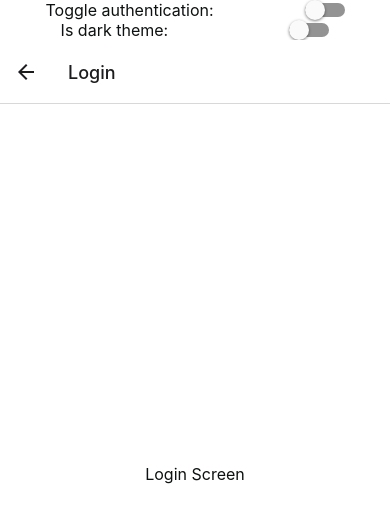
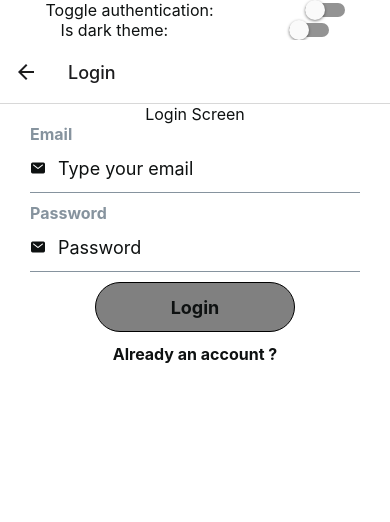
Before and after one commit to Oronoque/Rituals.app, a React Native app: screen /Login in a window 390 px wide. Shown: the top 522 px of the page. Built offline with nearby package versions, Linux system fonts and the light colour scheme.

Commit message:
✅ [ADD] Update work

```diff
--- a/App.js
+++ b/App.js
@@ -20,9 +20,8 @@ export const Container = styled(View)`
   justify-content: center;
 `;
 
-export default function App() {
+function Main() {
   const [isConnected, setIsConnected] = useState(false);
-  const [isDarkTheme, setIsDarkTheme] = useState(false);
 
   const { appData, updateAppData } = useContext(AppContext);
 
@@ -38,7 +37,7 @@ export default function App() {
 
   return (
     <AppProvider>
-      <ThemeProvider theme={isDarkTheme ? darkTheme : lightTheme}>
+      <ThemeProvider theme={appData.isDarkTheme ? darkTheme : lightTheme}>
         <NavigationContainer>
           <SafeAreaView>
             <View
@@ -59,9 +58,11 @@ export default function App() {
             >
               <Text>Is dark theme:</Text>
               <Switch
-                value={isDarkTheme}
+                value={appData.isDarkTheme}
                 onValueChange={(value) => {
-                  setIsDarkTheme(value);
+                  updateAppData({
+                    isDarkTheme: value,
+                  });
                 }}
               />
             </View>
@@ -70,6 +71,15 @@ export default function App() {
         </NavigationContainer>
       </ThemeProvider>
     </AppProvider>
+  );
+}
 
-);
-}
+const App = () => {
+  return (
+    <AppProvider>
+      <Main />
+    </AppProvider>
+  );
+};
+
+export default App;
--- a/components/Button/index.js
+++ b/components/Button/index.js
@@ -1,7 +1,10 @@
 import React from 'react';
 import { Text, TouchableOpacity } from 'react-native';
+import { useTheme } from 'styled-components/native';
 
-const Button = ({ onPress, title, size = 'medium', customStyle }) => {
+const Button = ({ onPress, title, size = 'medium', customStyle, isDisabled = false }) => {
+  const { colors } = useTheme();
+
   const getStyling = () => {
     if (size === 'small') {
       return {
@@ -21,6 +24,7 @@ const Button = ({ onPress, title, size = 'medium', customStyle }) => {
 
   return (
     <TouchableOpacity
+      // activeOpacity={1}
       onPress={onPress}
       style={{
         height: style.height,
@@ -29,11 +33,12 @@ const Button = ({ onPress, title, size = 'medium', customStyle }) => {
         borderRadius: 30,
         alignItems: 'center',
         justifyContent: 'center',
-        backgroundColor: 'grey',
+        // backgroundColor: isDisabled ? lighter(colors.primary, 20) : colors.primary,
+        backgroundColor: isDisabled ? 'grey' : colors.primary,
         ...customStyle,
       }}
     >
-      <Text style={{ color: 'white', fontWeight: 'bold', fontSize: 18 }}>{title}</Text>
+      <Text style={{ color: colors.text, fontWeight: 'bold', fontSize: 18 }}>{title}</Text>
     </TouchableOpacity>
   );
 };
--- a/components/SettingRow/index.js
+++ b/components/SettingRow/index.js
@@ -1,40 +1,95 @@
 import React, { useContext } from 'react';
-import { View, Switch } from 'react-native';
+import { View, Switch, Dimensions } from 'react-native';
+import RNPickerSelect from 'react-native-picker-select';
+import { useTheme } from 'styled-components/native';
 
 import Ionicons from '@expo/vector-icons/Ionicons';
 
 import Text from '../Text';
 
-const SettingRow = ({ icon, text, value, type, onPress }) => {
+const SettingRow = ({
+  icon,
+  iconColor,
+  text,
+  value,
+  onChange,
+  type,
+  isActive,
+  options,
+  placeholder = 'Select',
+}) => {
+  const { colors } = useTheme();
+
   return (
     <View
       style={{
         flexDirection: 'row',
         justifyContent: 'space-between',
+        alignItems: 'center',
         width: '100%',
         borderBottomWidth: 1,
-        paddingVertical: 8,
-        paddingHorizontal: 12,
+        borderBottomColor: colors.borderColor,
+        paddingVertical: 4,
+        height: 50,
       }}
     >
-      {/* 70 */}
       <View
         style={{
+          width: '50%',
           flexDirection: 'row',
-          justifyContent: 'center',
           alignItems: 'center',
+          marginLeft: 8,
         }}
       >
-        <Ionicons name={icon} size={26} color="#E46D2B" />
-        <View style={{ marginLeft: 8 }}>
-          <Text size='big'>{text}</Text>
+        <Ionicons name={icon} size={22} color={iconColor} />
+        <View style={{ marginLeft: 12 }}>
+          <Text>{text}</Text>
         </View>
       </View>
 
-      {/* 30 */}
-      <View>
-        <Switch onPress={onPress}
-        />
+      <View style={{ width: '50%' }}>
+        {type === 'switch' ? (
+          <View style={{ alignItems: 'flex-end', marginRight: 30 }}>
+            <Switch
+              onValueChange={(value) => {
+                onChange(value);
+              }}
+              value={isActive}
+            />
+          </View>
+        ) : null}
+
+        {type === 'text' ? (
+          <View style={{ alignItems: 'flex-end', marginRight: 30 }}>
+            <Text customStyle={{ fontStyle: 'italic', color: colors.textSecondary }}>{value}</Text>
+          </View>
+        ) : null}
+
+        {type === 'select' ? (
+          <RNPickerSelect
+            placeholder={{ label: placeholder, value: null, fontSize: 20 }}
+            onValueChange={(value) => {
+              onChange(value);
+            }}
+            items={options}
+            value={value}
+            style={{
+              placeholder: {
+                color: colors.textSecondary,
+              },
+              inputIOS: {
+                color: colors.textSecondary,
+                textAlign: 'center',
+                fontSize: 16,
+                height: 50,
+              },
+              inputAndroid: {
+                width: Dimensions.get('window').width - 40,
+                height: 50,
+              },
+            }}
+          />
+        ) : null}
       </View>
     </View>
   );
--- a/components/Text/index.js
+++ b/components/Text/index.js
@@ -2,7 +2,7 @@ import React from 'react';
 import { Text } from 'react-native';
 import { useTheme } from 'styled-components/native';
 
-const TextComponent = ({ children, isBold, size = 'normal' }) => {
+const TextComponent = ({ children, isBold, size = 'normal', customStyle }) => {
   const { colors } = useTheme();
 
   const getTextSize = () => {
@@ -23,6 +23,7 @@ const TextComponent = ({ children, isBold, size = 'normal' }) => {
         color: colors.text,
         fontWeight: isBold ? 'bold' : 'normal',
         fontSize: getTextSize(),
+        ...customStyle,
       }}
     >
       {children}
--- a/layout.js
+++ b/layout.js
@@ -4,8 +4,8 @@ import { View } from 'react-native';
 export const ScreenContainer = styled(View)`
   flex: 1;
   align-items: center;
-  justify-content: center;
   background-color: ${(p) => p.theme.colors.background};
+  padding-horizontal: 20px;
 `;
 
 export const CenteredContainer = styled(View)`
--- a/package.json
+++ b/package.json
@@ -23,6 +23,7 @@
     "react": "18.2.0",
     "react-native": "0.71.6",
     "react-native-elements": "^3.4.3",
+    "react-native-picker-select": "^8.0.4",
     "react-native-safe-area-context": "^4.5.1",
     "react-native-screens": "^3.20.0",
     "styled-components": "^5.3.9"
--- a/screens/HomeScreen.js
+++ b/screens/HomeScreen.js
@@ -17,7 +17,6 @@ function HomeScreen() {
 
   return (
     <ScreenContainer>
-      <Text>{JSON.stringify(appData)}</Text>
       <Text>Home Screen</Text>
 
       <Button
--- a/screens/LoginScreen.js
+++ b/screens/LoginScreen.js
@@ -1,12 +1,96 @@
-import React from 'react';
+import React, { useState } from 'react';
+import { Input } from 'react-native-elements';
+import { View } from 'react-native';
+
+import { useTheme } from 'styled-components/native';
+import Ionicons from '@expo/vector-icons/Ionicons';
 
 import Text from '../components/Text';
+import Button from '../components/Button';
+
 import { ScreenContainer } from '../layout';
 
-function LoginScreen() {
+function LoginScreen({ navigation }) {
+  const { colors } = useTheme();
+
+  const [data, setData] = useState({
+    email: null,
+    isEmailValid: null,
+    password: null,
+    isPasswordValid: null,
+  });
+
+  const emailRegex = /^[^\s@]+@[^\s@]+\.[^\s@]+$/;
+
   return (
     <ScreenContainer>
       <Text>Login Screen</Text>
+
+      <Input
+        keyboardType="email-address"
+        placeholder="Type your email"
+        placeholderTextColor={colors.placeholder}
+        autoCorrect={false}
+        autoCapitalize="none"
+        value={data.email}
+        label="Email"
+        inputStyle={{
+          color: colors.text,
+          fontSize: 18,
+        }}
+        onChangeText={(value) => {
+          return setData({
+            ...data,
+            email: value,
+            isEmailValid: emailRegex.test(value),
+          });
+        }}
+        leftIcon={<Ionicons name="mail" size={16} color={colors.text} style={{ marginRight: 8 }} />}
+        rightIcon={
+          data.isEmailValid === null ? null : data.isEmailValid ? (
+            <Ionicons
+              name="ios-checkmark-sharp"
+              size={26}
+              color={colors.green}
+              style={{ fontWeight: 'bold' }}
+            />
+          ) : (
+            <Ionicons
+              name="close-sharp"
+              size={26}
+              color={colors.red}
+              style={{ fontWeight: 'bold' }}
+            />
+          )
+        }
+      />
+      <Input
+        secureTextEntry={true}
+        placeholder="Password"
+        placeholderTextColor={colors.placeholder}
+        autoCorrect={false}
+        autoCapitalize="none"
+        // errorMessage={data.isPasswordValid === false ? 'The password is invalid' : null}
+        value={data.password}
+        label="Password"
+        inputStyle={{
+          color: colors.text,
+          fontSize: 18,
+        }}
+        onChangeText={(value) => {
+          return setData({
+            ...data,
+            password: value,
+            isPasswordValid: value?.length > 3,
+          });
+        }}
+        leftIcon={<Ionicons name="mail" size={16} color={colors.text} style={{ marginRight: 8 }} />}
+      />
+
+      <Button isDisabled={!data.isEmailValid || !data.isPasswordValid} isNaked title="Login" />
+      <View style={{ marginTop: 12 }}>
+        <Text isBold>Already an account ?</Text>
+      </View>
     </ScreenContainer>
   );
 }
--- a/screens/SettingsScreen.js
+++ b/screens/SettingsScreen.js
@@ -1,12 +1,61 @@
-import React from 'react';
+import React, { useState, useContext } from 'react';
+import { ScrollView } from 'react-native';
 
 import Text from '../components/Text';
+import SettingRow from '../components/SettingRow';
+
+import { AppContext } from '../contexts/appContext';
+
 import { ScreenContainer } from '../layout';
 
 function SettingsScreen() {
+  const { appData, updateAppData } = useContext(AppContext);
+
+  const [gender, setGender] = useState(null);
+
   return (
     <ScreenContainer>
       <Text>Settings Screen</Text>
+
+      <ScrollView>
+        <SettingRow
+          type="switch"
+          icon="notifications-outline"
+          text="Activate notifications"
+          onChange={(value) => {
+            console.log('value:', value);
+          }}
+        />
+
+        <SettingRow
+          type="switch"
+          icon="moon-outline"
+          text="Dark theme"
+          isActive={appData.isDarkTheme}
+          onChange={(value) => {
+            updateAppData({
+              isDarkTheme: value,
+            });
+          }}
+        />
+
+        <SettingRow
+          type="select"
+          icon="moon-outline"
+          iconColor="red"
+          text="Gender"
+          value={gender}
+          options={[
+            { label: 'Masculin', value: 'masculin' },
+            { label: 'Feminin', value: 'feminin' },
+          ]}
+          placeholder="Select gender"
+          onChange={(value) => {
+            setGender(value);
+          }}
+        />
+        <SettingRow icon="moon-outline" type="text" text="Username" value={'lucas@gmail.com'} />
+      </ScrollView>
     </ScreenContainer>
   );
 }
```
Also changed, not shown: screens/WelcomeScreen.js (+9 -58 lines), 1 other file (tests, documents, lock files or other folders).
